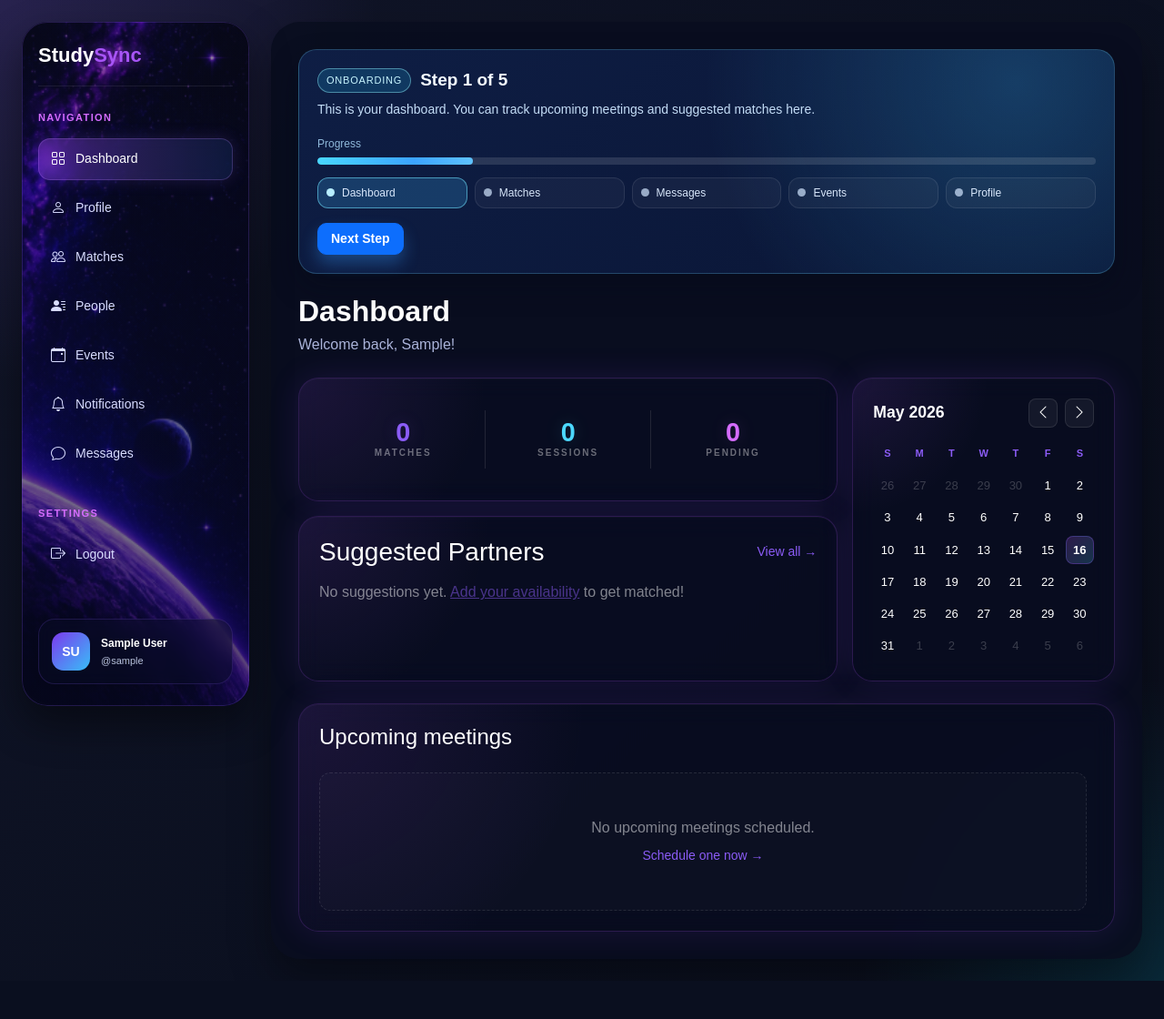
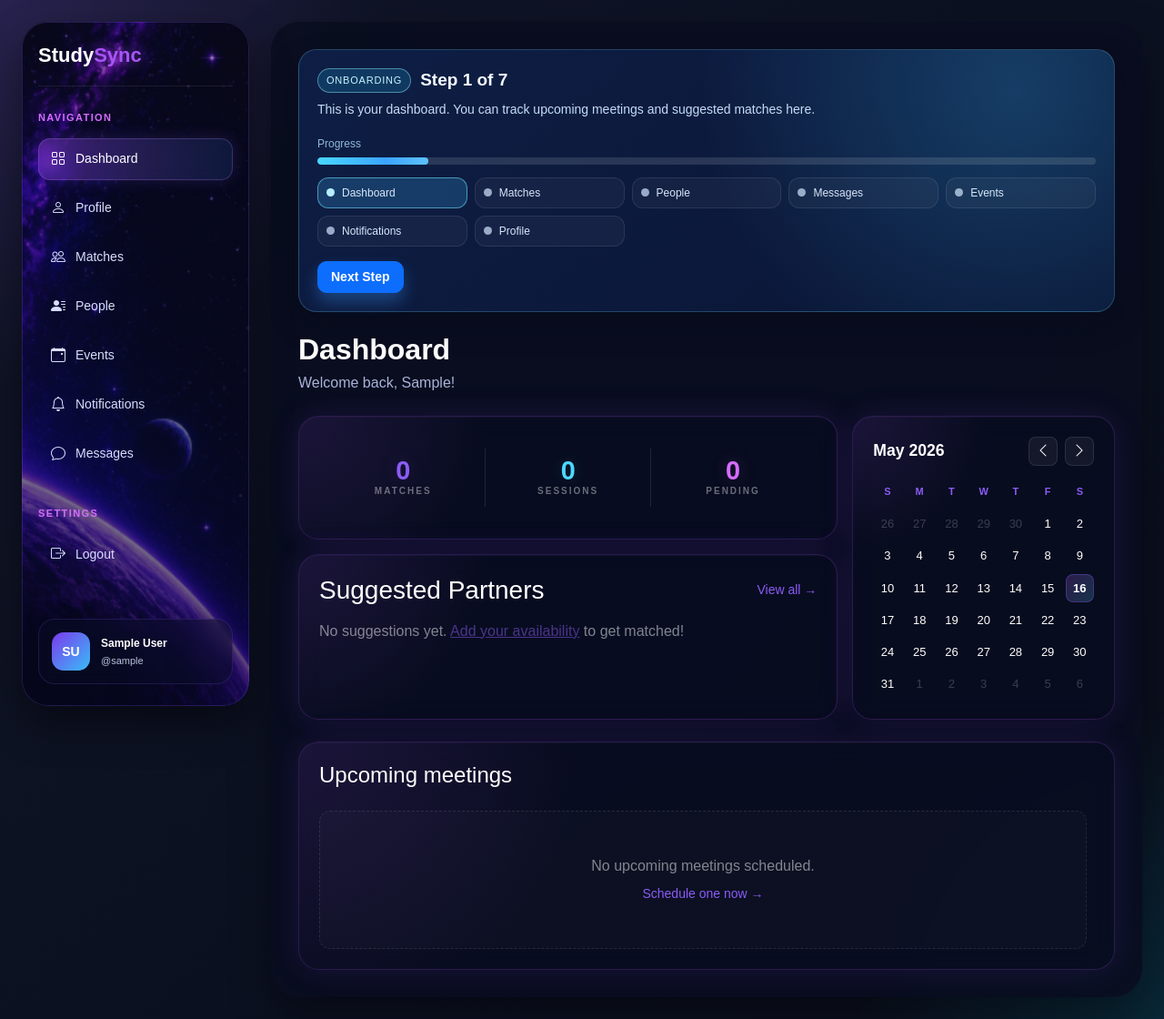
Before and after one commit to OCEsLastHope/cits3403, a Flask app: page /dashboard in a window 1280 px wide. Shown: the whole page at 91% size. Before the commit the page ends 1078 px from the top, so only its background shows below. Run offline with Flask 3, Linux system fonts and the light colour scheme; the visitor is signed in with stand-in values (Sample User, id 1); data that the repository does not hold is empty; some libraries are stand-ins or nearby versions.

Commit message:
Update onboarding flow for new sidebar steps

```diff
--- a/app/routes.py
+++ b/app/routes.py
@@ -49,16 +49,20 @@ UNIT_CODE_PATTERN = re.compile(r"^[A-Z]{4}[0-9]{4}$")
 ONBOARDING_STEP_ENDPOINTS = {
     1: "dashboard",
     2: "matches",
-    3: "messages_inbox",
-    4: "events_page",
-    5: "profile",
+    3: "people",
+    4: "messages_inbox",
+    5: "events_page",
+    6: "notifications",
+    7: "profile",
 }
 ONBOARDING_STEP_COPY = {
     1: "This is your dashboard. You can track upcoming meetings and suggested matches here.",
     2: "This is matches. StudySync ranks people by overlapping availability and profile fit.",
-    3: "This is messages. Use it to chat and coordinate study sessions.",
-    4: "This is events. Create or join sessions to plan study time.",
-    5: "This is profile. Add at least one unit and one availability slot, then finish onboarding.",
+    3: "This is people. Search students and send friend requests before starting conversations.",
+    4: "This is messages. Use it to chat and coordinate study sessions.",
+    5: "This is events. Create or join sessions to plan study time.",
+    6: "This is notifications. Track invites, mentions, and request updates in one place.",
+    7: "This is profile. Add at least one unit and one availability slot, then finish onboarding.",
 }
 
 
@@ -254,7 +258,8 @@ def require_onboarding_completion():
         return None
     if request.endpoint is None:
         return None
-    allowed_endpoints = {"main.onboarding", "main.onboarding_advance", "main.logout", "static"}
+    onboarding_nav_endpoints = {f"main.{endpoint}" for endpoint in ONBOARDING_STEP_ENDPOINTS.values()}
+    allowed_endpoints = {"main.onboarding", "main.onboarding_advance", "main.logout", "static"}.union(onboarding_nav_endpoints)
     if request.endpoint in allowed_endpoints:
         return None
     target_endpoint = f"main.{get_onboarding_target_endpoint(current_user)}"
--- a/app/templates/base.html
+++ b/app/templates/base.html
@@ -142,7 +142,7 @@
                 </div>
 
                 <ol class="onboarding-guide__steps" aria-label="Onboarding steps">
-                    {% for label in ["Dashboard", "Matches", "Messages", "Events", "Profile"] %}
+                    {% for label in ["Dashboard", "Matches", "People", "Messages", "Events", "Notifications", "Profile"] %}
                     <li class="onboarding-guide__step {% if loop.index == onboarding_guide.step %}is-current{% elif loop.index < onboarding_guide.step %}is-complete{% endif %}">
                         <span class="onboarding-guide__dot"></span>
                         <span class="onboarding-guide__label">{{ label }}</span>
```
Also changed, not shown: tests/test_profile_unit.py (+65 -0 lines).
